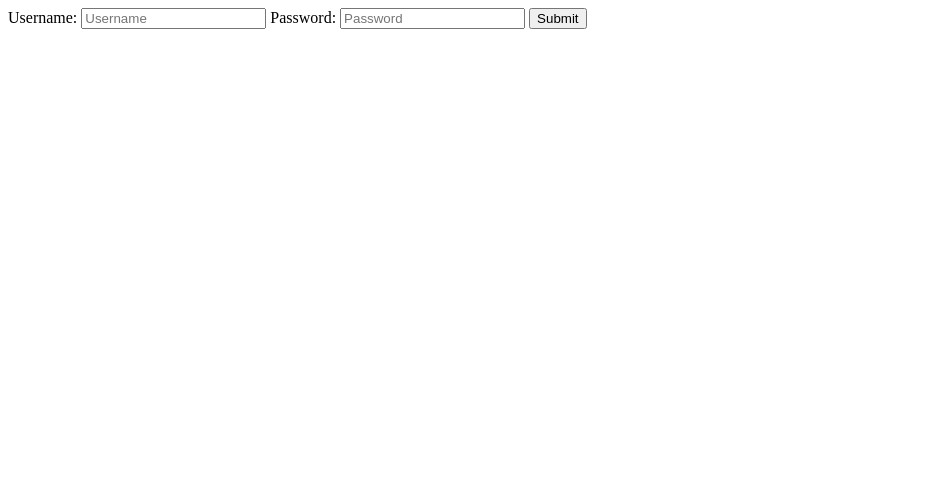
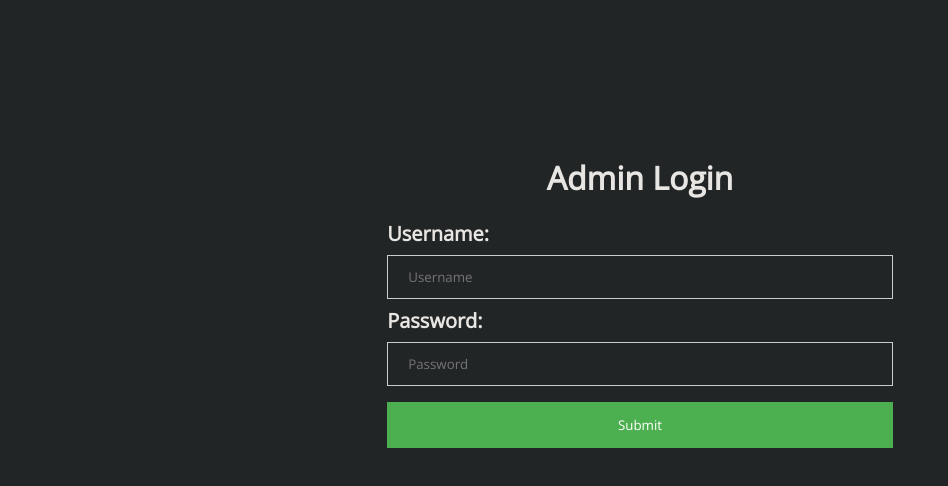
Before and after one commit to dode5656/Leaderboard, a website: page public/login.html in a window 1280 px wide. Shown: the whole page, without its empty margins (0-948 px from the left). Drawn offline with nearby package versions, Linux system fonts and the light colour scheme; files that its build step writes are made by us from their sources.

Commit message:
Styling and Typos
- Fixed any typos
- Started work on a new styling, completing both index and login page and waiting for approval to work on admin page
- Added more options to FAQ
- Added bat file for Windows HTTP use
- Added config to gitignore

```diff
--- /dev/null
+++ b/assets/css/index.css
@@ -0,0 +1,33 @@
+@import url('https://fonts.googleapis.com/css2?family=Open+Sans&display=swap');
+
+* {
+  font-family: 'Open Sans', sans-serif;
+  background-color: rgb(34, 37, 38);
+  color: #e8e6e3;
+}
+
+h1 {
+  text-align: center;
+}
+
+#container {
+  margin-right: 25%;
+  margin-left: 25%;
+}
+
+table {
+  width: 50%;
+  margin: auto;
+  border-collapse: collapse;
+  border-top: 1px rgb(187,183,183) solid;
+  border-bottom: 1px rgb(187, 183, 183) solid;
+}
+
+table td {
+  border-top: 1px rgb(187,183,183) solid;
+  border-bottom: 5px rgb(126, 126, 126) solid;
+  text-align: center;
+  height: 40px;
+}
+
+/* tr:nth-child(odd) {background-color: #f2f2f2;} */
--- /dev/null
+++ b/assets/css/login.css
@@ -0,0 +1,51 @@
+@import url('https://fonts.googleapis.com/css2?family=Open+Sans&display=swap');
+
+/* Full-width inputs */
+input[type=text], input[type=password] {
+  width: 100%;
+  padding: 12px 20px;
+  margin: 8px 0;
+  display: inline-block;
+  border: 1px solid #ccc;
+  box-sizing: border-box;
+}
+
+/* Set a style for all buttons */
+button {
+  background-color: #4CAF50;
+  color: white;
+  padding: 14px 20px;
+  margin: 8px 0;
+  border: none;
+  cursor: pointer;
+  width: 100%;
+}
+
+form {
+  font-size: 20px;
+  /* border: 3px solid #f1f1f1; */
+}
+
+/* Add a hover effect for buttons */
+button:hover {
+  opacity: 0.8;
+}
+
+/* Add padding to containers */
+.container {
+  padding: 25px;
+  padding-bottom: 10%;
+  padding-right: 30%;
+  padding-top: 10%;
+  padding-left: 30%;
+}
+
+h1 {
+  text-align: center;
+}
+
+* {
+  font-family: 'Open Sans', sans-serif;
+  background-color: rgb(34, 37, 38);
+  color: #e8e6e3;
+}
--- a/assets/css/style2.css
+++ b/assets/css/style2.css
@@ -1,6 +1,8 @@
+@import url('https://fonts.googleapis.com/css2?family=Open+Sans&display=swap');
+
 * {
     box-sizing: border-box;
-    font-family: Arial, Helvetica, sans-serif;
+    font-family: 'Open Sans', sans-serif;
 }
 
 body {
--- a/public/login.html
+++ b/public/login.html
@@ -4,13 +4,15 @@
     <meta charset="UTF-8">
     <meta name="viewport" content="width=device-width, initial-scale=1.0">
     <title>Admin Login</title>
+    <link rel="stylesheet" href="/css/login.css">
 </head>
 <body>
     <div class="container">
+        <h1>Admin Login</h1>
         <form id="form">
-            <label class="form-label">Username:</label>
+            <label class="form-label"><b>Username:</b></label>
             <input id="form-username" type="text" placeholder="Username" name="username" />
-            <label class="form-label">Password:</label>
+            <label class="form-label"><b>Password:</b></label>
             <input id="form-password" type="password" placeholder="Password" name="password" />
             <button type="submit">Submit</button>
             <p hidden="true" id="form-result"></p>
```
Also changed, not shown: public/index.html (+1 -1 lines), README.md, 3 other files.
